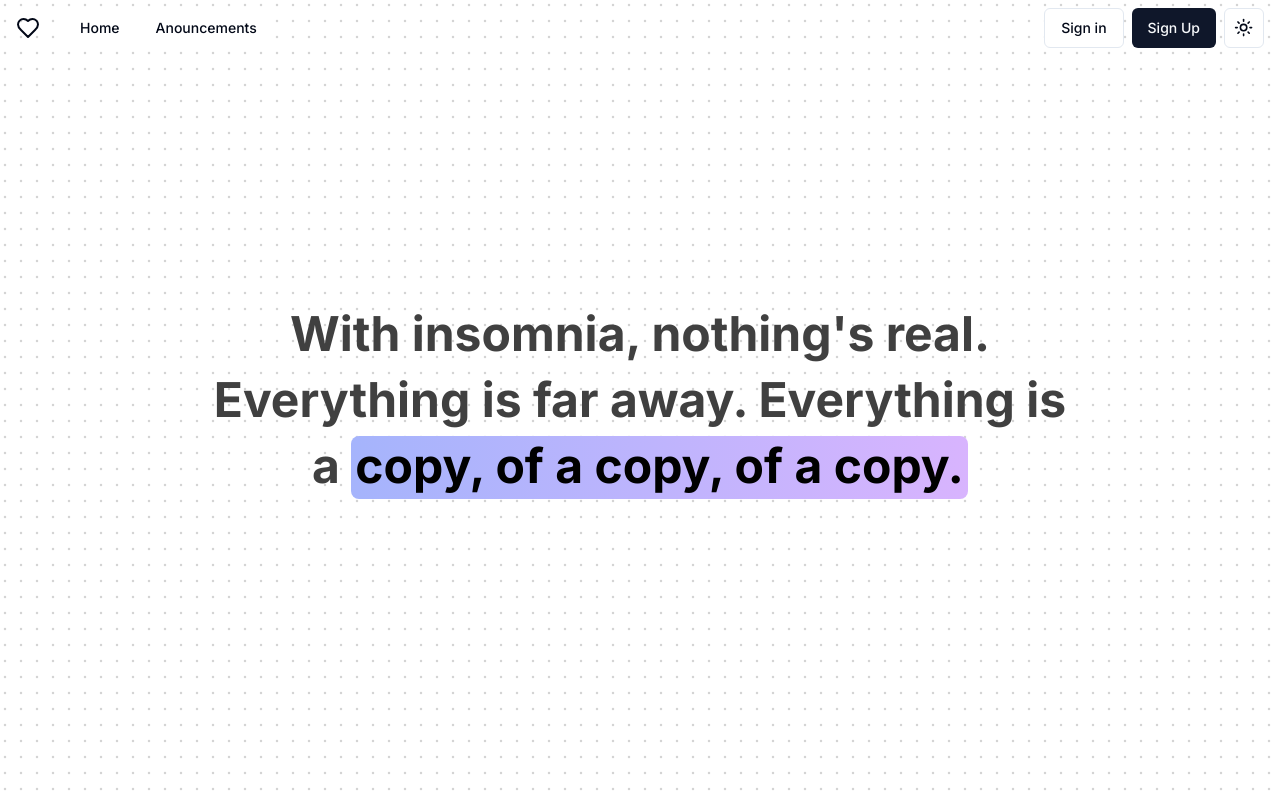
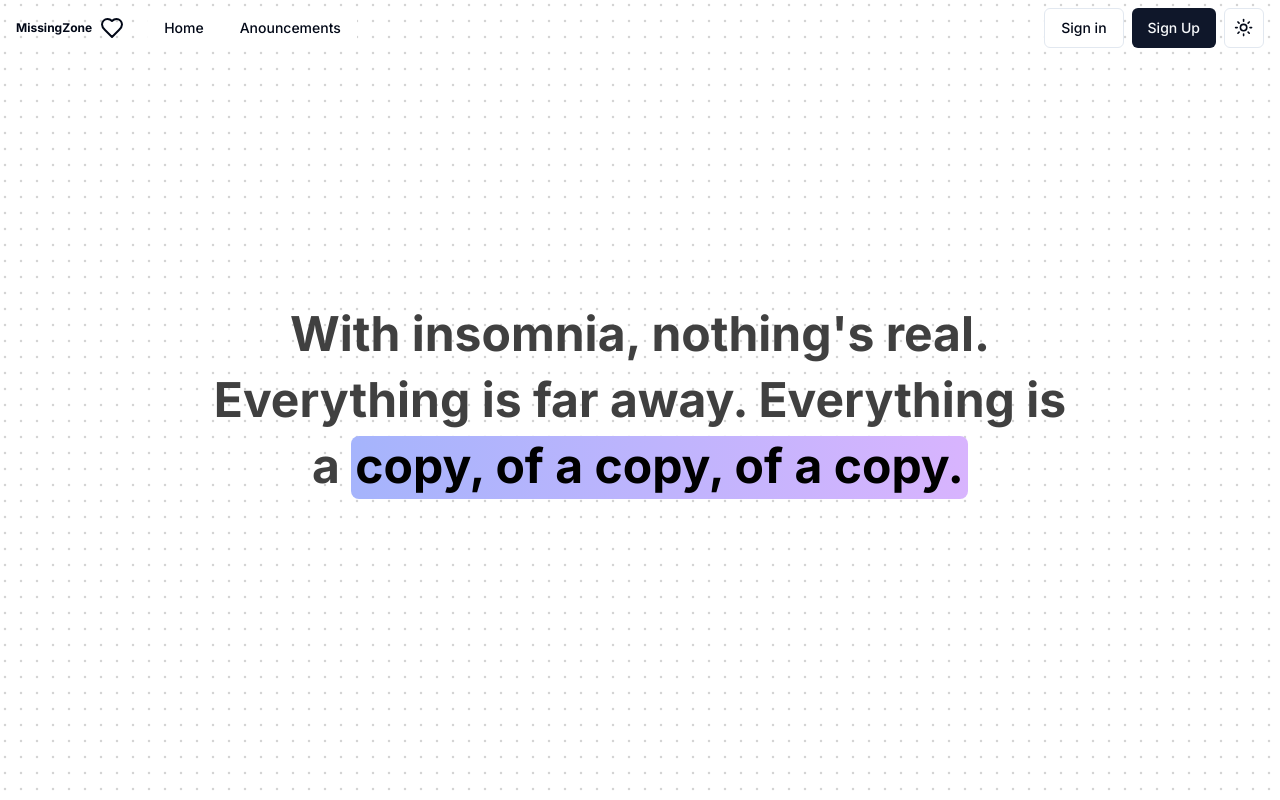
Before and after one commit to VovaStepanov/MissingZone, a Next.js app: page / in a window 1280 px wide. Built offline with nearby package versions, Linux system fonts and the light colour scheme.

Commit message:
fix: fix logo

```diff
--- a/src/app/layout.tsx
+++ b/src/app/layout.tsx
@@ -8,7 +8,7 @@ import { ClientProvider } from "@/components/shared/ClientProvider";
 const inter = Inter({ subsets: ["latin"] });
 
 export const metadata: Metadata = {
-    title: "Create Next App",
+    title: "MissingZone",
     description: "Generated by create next app",
 };
 
--- a/src/components/shared/Header.tsx
+++ b/src/components/shared/Header.tsx
@@ -59,7 +59,11 @@ export const Header = () => {
                     </div>
                 </SheetContent>
             </Sheet>
-            <Link href="/" className="mr-6 hidden lg:flex">
+            <Link
+                href="/"
+                className="mr-6 hidden lg:flex items-center gap-2 text-xs font-bold"
+            >
+                MissingZone
                 <Heart />
             </Link>
             <NavigationMenu className="hidden lg:flex">
```
